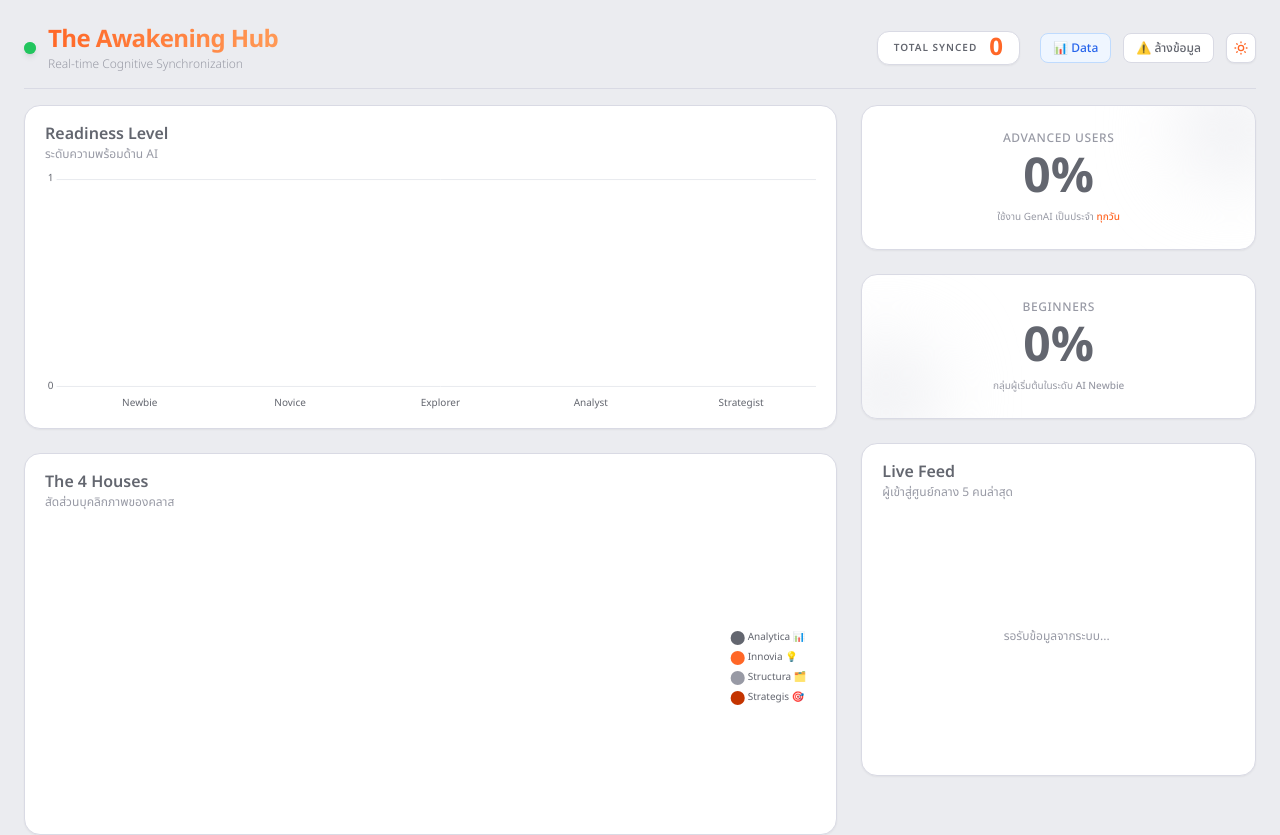
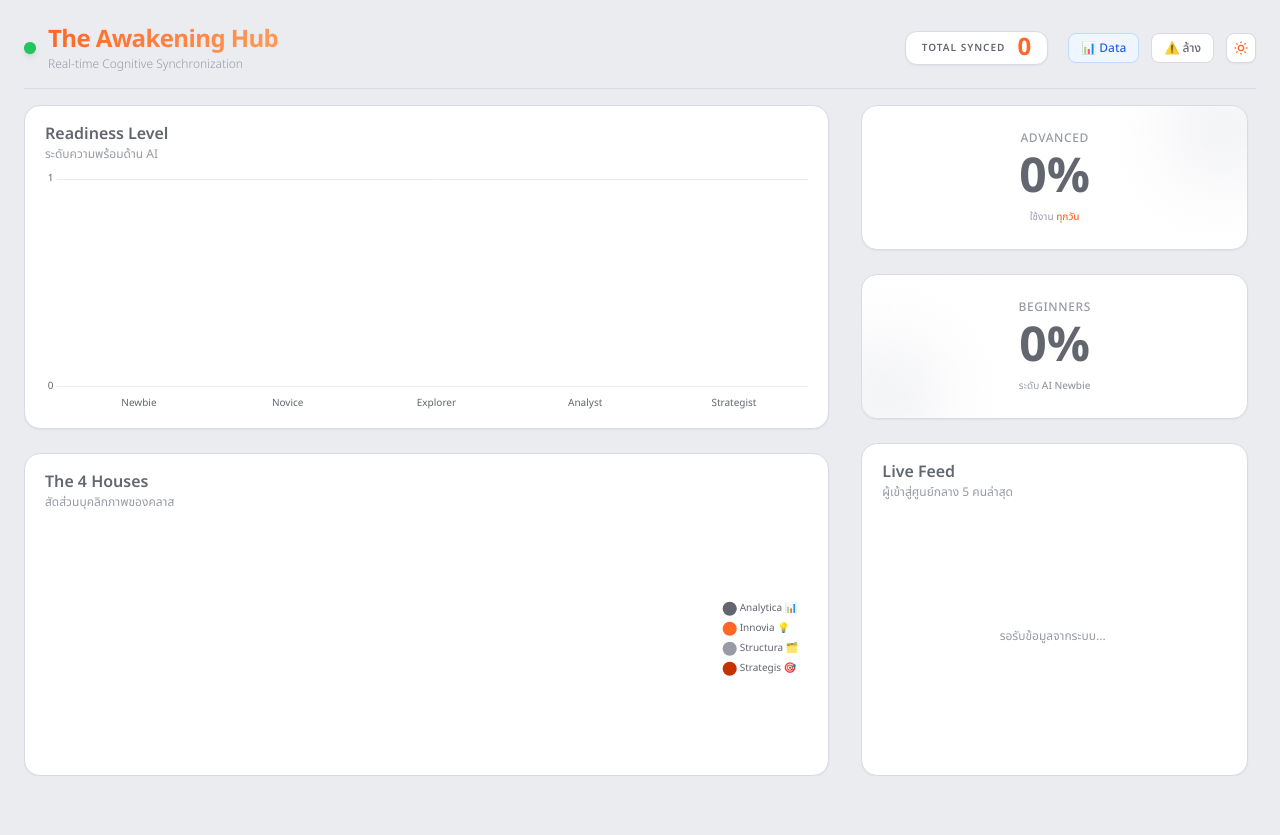
Before and after one commit to ppbgrimm/nblm-dashboard, a plain HTML site: page index.html in a window 1280 px wide. After the commit the page ends 800 px from the top, so only its background shows below. Drawn offline with nearby package versions, Linux system fonts and the light colour scheme; no server answers.

Commit message:
index.html

```diff
--- a/index.html
+++ b/index.html
@@ -33,8 +33,7 @@
         body {
             font-family: 'Noto Sans Thai', sans-serif;
             transition: background-color 0.3s, color 0.3s;
-            height: 100vh;
-            overflow: hidden;
+            /* เอา height: 100vh และ overflow: hidden ออกจาก CSS เพื่อไปใช้ Tailwind จัดการแบบ Responsive แทน */
             display: flex;
             flex-direction: column;
         }
@@ -68,7 +67,7 @@
         }
     </style>
 </head>
-<body class="p-4 md:p-6 bg-bgrimm-shade0 dark:bg-gray-950 text-bgrimm-darkGrey dark:text-gray-200">
+<body class="p-4 md:p-6 bg-bgrimm-shade0 dark:bg-gray-950 text-bgrimm-darkGrey dark:text-gray-200 min-h-screen lg:h-screen lg:overflow-hidden">
 
     <div id="details-modal" class="hidden fixed inset-0 z-50 bg-black/60 backdrop-blur-sm flex items-center justify-center p-4 md:p-10 transition-opacity">
         <div class="bg-white dark:bg-gray-900 w-full max-w-7xl max-h-full rounded-2xl flex flex-col shadow-2xl border border-bgrimm-shade1 dark:border-gray-700 overflow-hidden">
@@ -90,12 +89,13 @@
                 </div>
             </div>
 
-            <div class="p-4 md:p-6 overflow-auto flex-grow bg-white dark:bg-gray-900" id="printable-area">
+            <div class="p-4 md:p-6 overflow-x-auto flex-grow bg-white dark:bg-gray-900" id="printable-area">
                 <div id="pdf-header" class="hidden mb-6 text-center">
                     <h1 class="text-2xl font-bold text-bgrimm-darkGrey">The Awakening Hub - Class Report</h1>
                     <p class="text-sm text-bgrimm-lightGrey" id="pdf-timestamp"></p>
                 </div>
 
+                <div class="overflow-x-auto">
                     <table class="w-full text-left">
                         <thead>
                             <tr>
@@ -116,9 +116,10 @@
                 </div>
             </div>
         </div>
+    </div>
 
     <header class="flex flex-col md:flex-row justify-between items-center mb-4 pb-4 border-b border-bgrimm-shade1 dark:border-gray-800 gap-4 shrink-0">
-        <div class="flex items-center gap-3">
+        <div class="flex items-center gap-3 w-full md:w-auto justify-start">
             <span class="relative flex h-3 w-3"><span class="animate-ping absolute inline-flex h-full w-full rounded-full bg-green-400 opacity-75"></span><span class="relative inline-flex rounded-full h-3 w-3 bg-green-500 shadow-md"></span></span>
             <div>
                 <h1 class="text-2xl font-bold tracking-tight bgrimm-title">The Awakening Hub</h1>
@@ -126,8 +127,8 @@
             </div>
         </div>
 
-        <div class="flex items-center gap-2 md:gap-3 flex-wrap justify-end">
-            <div class="bg-white dark:bg-gray-800 border border-bgrimm-shade1 dark:border-gray-700 rounded-xl py-1 px-4 flex items-center gap-3 shadow-sm mr-2">
+        <div class="flex items-center gap-2 md:gap-3 flex-wrap justify-end w-full md:w-auto">
+            <div class="bg-white dark:bg-gray-800 border border-bgrimm-shade1 dark:border-gray-700 rounded-xl py-1 px-3 md:px-4 flex items-center gap-2 md:gap-3 shadow-sm mr-1 md:mr-2">
                 <p class="text-[10px] text-bgrimm-darkGrey dark:text-gray-400 font-semibold uppercase tracking-widest">Total Synced</p>
                 <span id="total-count" class="text-2xl font-bold text-bgrimm-orange leading-none">0</span>
             </div>
@@ -136,7 +137,7 @@
                 📊 Data
             </button>
             <button onclick="clearAllData()" class="text-xs font-medium bg-white dark:bg-gray-800 border border-bgrimm-shade1 dark:border-gray-700 hover:border-bgrimm-orangeDark text-bgrimm-darkGrey dark:text-gray-300 hover:text-bgrimm-orangeDark py-1.5 px-3 rounded-lg transition-all duration-300">
-                ⚠️ ล้างข้อมูล
+                ⚠️ ล้าง
             </button>
             <button onclick="toggleTheme()" class="p-1.5 rounded-lg bg-white dark:bg-gray-800 shadow-sm text-bgrimm-orange hover:bg-gray-50 transition border border-bgrimm-shade1 dark:border-gray-700">
                 <svg id="theme-icon-dark" class="w-4 h-4 hidden" fill="none" stroke="currentColor" viewBox="0 0 24 24"><path stroke-linecap="round" stroke-linejoin="round" stroke-width="2" d="M20.354 15.354A9 9 0 018.646 3.646 9.003 9.003 0 0012 21a9.003 9.003 0 008.354-5.646z"></path></svg>
@@ -145,10 +146,10 @@
         </div>
     </header>
 
-    <main class="grid grid-cols-1 lg:grid-cols-3 gap-4 lg:gap-6 flex-grow min-h-0">
+    <main class="grid grid-cols-1 lg:grid-cols-3 gap-4 lg:gap-6 flex-grow min-h-0 lg:overflow-hidden pb-4 lg:pb-0">
 
-        <div class="lg:col-span-2 flex flex-col gap-4 lg:gap-6 min-h-0">
-            <div class="card-premium flex-1 bg-white dark:bg-gray-900 border border-bgrimm-shade1 dark:border-gray-800 shadow-sm">
+        <div class="lg:col-span-2 flex flex-col gap-4 lg:gap-6 min-h-0 lg:overflow-y-auto pr-0 lg:pr-2">
+            <div class="card-premium flex-1 bg-white dark:bg-gray-900 border border-bgrimm-shade1 dark:border-gray-800 shadow-sm min-h-[300px] lg:min-h-0">
                 <div class="flex justify-between items-start mb-2 shrink-0">
                     <div>
                         <h2 class="text-base font-semibold dark:text-white">Readiness Level</h2>
@@ -158,7 +159,7 @@
                 <div class="chart-container"><canvas id="levelChart"></canvas></div>
             </div>
 
-            <div class="card-premium flex-1 bg-white dark:bg-gray-900 border border-bgrimm-shade1 dark:border-gray-800 shadow-sm">
+            <div class="card-premium flex-1 bg-white dark:bg-gray-900 border border-bgrimm-shade1 dark:border-gray-800 shadow-sm min-h-[300px] lg:min-h-0">
                 <div class="mb-2 shrink-0">
                     <h2 class="text-base font-semibold dark:text-white">The 4 Houses</h2>
                     <p class="text-xs text-bgrimm-lightGrey dark:text-gray-400">สัดส่วนบุคลิกภาพของคลาส</p>
@@ -167,22 +168,24 @@
             </div>
         </div>
 
-        <div class="flex flex-col gap-4 lg:gap-6 min-h-0">
-            <div class="card-premium shrink-0 flex flex-col justify-center items-center text-center relative overflow-hidden bg-white dark:bg-gray-900 border border-bgrimm-shade1 dark:border-gray-800 shadow-sm py-6">
+        <div class="flex flex-col gap-4 lg:gap-6 min-h-0 lg:overflow-y-auto pr-0 lg:pr-2">
+            <div class="grid grid-cols-2 lg:grid-cols-1 gap-4 lg:gap-6">
+                <div class="card-premium shrink-0 flex flex-col justify-center items-center text-center relative overflow-hidden bg-white dark:bg-gray-900 border border-bgrimm-shade1 dark:border-gray-800 shadow-sm py-4 lg:py-6">
                     <div class="absolute -right-6 -top-6 w-24 h-24 bg-bgrimm-shade0 dark:bg-bgrimm-orange/10 rounded-full blur-2xl"></div>
-                <h2 class="text-xs font-medium text-bgrimm-lightGrey dark:text-gray-400 mb-1 uppercase tracking-wider">Advanced Users</h2>
-                <span id="adv-usage-percent" class="text-5xl font-bold text-bgrimm-darkGrey dark:text-white leading-none my-1">0%</span>
-                <p class="text-[10px] text-bgrimm-lightGrey dark:text-gray-400 mt-1">ใช้งาน GenAI เป็นประจำ <strong class="text-bgrimm-orange font-medium">ทุกวัน</strong></p>
+                    <h2 class="text-[10px] lg:text-xs font-medium text-bgrimm-lightGrey dark:text-gray-400 mb-1 uppercase tracking-wider">Advanced</h2>
+                    <span id="adv-usage-percent" class="text-3xl lg:text-5xl font-bold text-bgrimm-darkGrey dark:text-white leading-none my-1">0%</span>
+                    <p class="text-[9px] lg:text-[10px] text-bgrimm-lightGrey dark:text-gray-400 mt-1">ใช้งาน <strong class="text-bgrimm-orange font-medium">ทุกวัน</strong></p>
                 </div>
 
-            <div class="card-premium shrink-0 flex flex-col justify-center items-center text-center relative overflow-hidden bg-white dark:bg-gray-900 border border-bgrimm-shade1 dark:border-gray-800 shadow-sm py-6">
+                <div class="card-premium shrink-0 flex flex-col justify-center items-center text-center relative overflow-hidden bg-white dark:bg-gray-900 border border-bgrimm-shade1 dark:border-gray-800 shadow-sm py-4 lg:py-6">
                     <div class="absolute -left-6 -bottom-6 w-24 h-24 bg-bgrimm-shade0 dark:bg-gray-500/10 rounded-full blur-2xl"></div>
-                <h2 class="text-xs font-medium text-bgrimm-lightGrey dark:text-gray-400 mb-1 uppercase tracking-wider">Beginners</h2>
-                <span id="beginner-percent" class="text-5xl font-bold text-bgrimm-darkGrey dark:text-white leading-none my-1">0%</span>
-                <p class="text-[10px] text-bgrimm-lightGrey dark:text-gray-400 mt-1">กลุ่มผู้เริ่มต้นในระดับ <strong class="text-bgrimm-lightGrey font-medium">AI Newbie</strong></p>
+                    <h2 class="text-[10px] lg:text-xs font-medium text-bgrimm-lightGrey dark:text-gray-400 mb-1 uppercase tracking-wider">Beginners</h2>
+                    <span id="beginner-percent" class="text-3xl lg:text-5xl font-bold text-bgrimm-darkGrey dark:text-white leading-none my-1">0%</span>
+                    <p class="text-[9px] lg:text-[10px] text-bgrimm-lightGrey dark:text-gray-400 mt-1">ระดับ <strong class="text-bgrimm-lightGrey font-medium">AI Newbie</strong></p>
+                </div>
             </div>
 
-            <div class="card-premium flex-1 flex flex-col bg-white dark:bg-gray-900 border border-bgrimm-shade1 dark:border-gray-800 shadow-sm">
+            <div class="card-premium flex-1 flex flex-col bg-white dark:bg-gray-900 border border-bgrimm-shade1 dark:border-gray-800 shadow-sm min-h-[250px] lg:min-h-0">
                 <div class="mb-3 shrink-0">
                     <h2 class="text-base font-semibold dark:text-white">Live Feed</h2>
                     <p class="text-xs text-bgrimm-lightGrey dark:text-gray-400">ผู้เข้าสู่ศูนย์กลาง 5 คนล่าสุด</p>
@@ -196,6 +199,7 @@
     </main>
 
     <script>
+        // โค้ด JavaScript เดิม (ไม่เปลี่ยนแปลง)
         const firebaseConfig = {
             apiKey: "AIzaSyCkX9MvMmg2ewA9fdOK7rOWFCeljsTGF-I",
             authDomain: "notebooklm-f38c2.firebaseapp.com",
```
Lines whose indentation alone changed are shown as unchanged.
